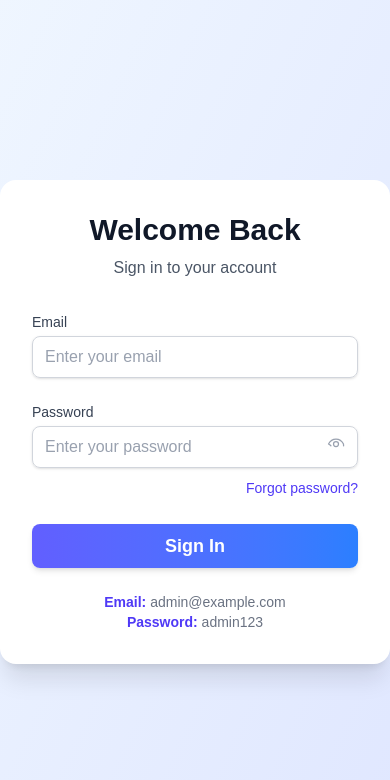
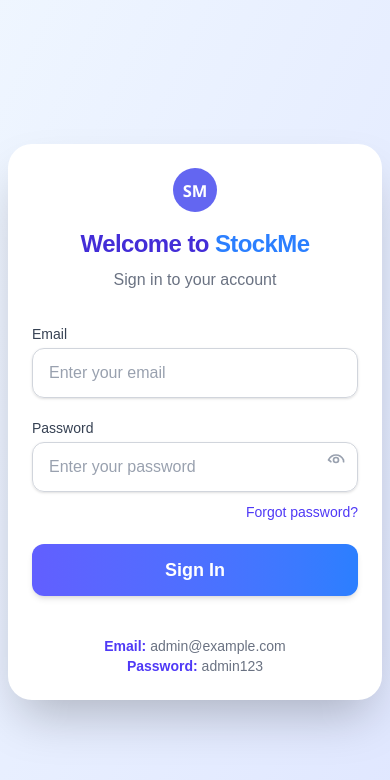
Before and after one commit to esmaelhussen/stock-managment-frontend, a Next.js app: page /login in a window 390 px wide. Shown: the top 780 px of the page. Built offline with nearby package versions, Linux system fonts and the light colour scheme; no server answers.

Commit message:
login responsive

```diff
--- a/src/app/(auth)/login/page.tsx
+++ b/src/app/(auth)/login/page.tsx
@@ -49,14 +49,20 @@
   };
 
   return (
-    <div className="min-h-screen bg-gradient-to-br from-blue-50 to-indigo-100">
-      <div className="bg-white p-8 rounded-2xl shadow-xl w-full max-w-md md:max-w-xl md:p-17 md:min-h-[500px] animate-fade-in transition-all duration-300 fixed top-1/2 left-1/2 -translate-x-1/2 -translate-y-1/2 z-50">
-        <div className="text-center mb-8">
-          <h1 className="text-3xl font-bold text-gray-900">Welcome Back</h1>
-          <p className="text-gray-600 mt-2">Sign in to your account</p>
+  <div className="min-h-screen bg-gradient-to-br from-blue-50 to-indigo-100 flex items-center justify-center px-2 py-6">
+      <div className="w-full max-w-md bg-white rounded-3xl shadow-2xl p-6 md:p-10 animate-fade-in transition-all duration-300 flex flex-col gap-6">
+        <div className="flex flex-col items-center gap-2 mb-2">
+          <span className="inline-block mb-2">
+            <svg width="44" height="44" viewBox="0 0 48 48" fill="none" xmlns="http://www.w3.org/2000/svg">
+              <circle cx="24" cy="24" r="24" fill="#6366f1"/>
+              <text x="50%" y="55%" textAnchor="middle" fill="#fff" fontSize="18" fontFamily="Segoe UI, Arial, sans-serif" fontWeight="bold" dy=".3em">SM</text>
+            </svg>
+          </span>
+          <h1 className="text-2xl md:text-3xl font-bold text-indigo-700 tracking-tight">Welcome to <span className="text-blue-500">StockMe</span></h1>
+          <p className="text-gray-500 text-base md:text-lg">Sign in to your account</p>
         </div>
 
-        <form onSubmit={handleSubmit(onSubmit)} className="space-y-6">
+        <form onSubmit={handleSubmit(onSubmit)} className="flex flex-col gap-5">
           <Input
             label="Email"
             type="email"
@@ -64,7 +70,7 @@
             error={errors.email?.message}
             autoComplete="email"
             {...register("email")}
-            className="focus:ring-indigo-500 focus:border-indigo-500 transition-all duration-150"
+            className="focus:ring-indigo-500 focus:border-indigo-500 text-base md:text-lg py-3 px-4 rounded-xl"
           />
 
           <div className="relative group">
@@ -75,7 +81,7 @@
               error={errors.password?.message}
               autoComplete="current-password"
               {...register("password")}
-              className="pr-10 focus:ring-indigo-500 focus:border-indigo-500 transition-all duration-150"
+              className="pr-10 focus:ring-indigo-500 focus:border-indigo-500 text-base md:text-lg py-3 px-4 rounded-xl"
             />
             <button
               type="button"
@@ -111,6 +117,7 @@
                   <path
                     strokeLinecap="round"
                     strokeLinejoin="round"
+                    strokeWidth={2}
                     d="M15 12a3 3 0 11-6 0 3 3 0 016 0zm6.12 2.12A9.956 9.956 0 0121 12c-1.73-3.39-5.07-6-9-6-3.93 0-7.27 2.61-9 6a9.956 9.956 0 012.88 2.12"
                   />
                 </svg>
@@ -128,13 +135,13 @@
 
           <Button
             type="submit"
-            className="w-full shadow-md hover:scale-[1.04] active:scale-100 transition-transform duration-150 bg-gradient-to-r from-indigo-500 to-blue-500 text-white font-semibold text-lg py-2 rounded-lg cursor-pointer"
+            className="w-full shadow-md hover:scale-[1.04] active:scale-100 transition-transform duration-150 bg-gradient-to-r from-indigo-500 to-blue-500 text-white font-semibold text-lg py-3 rounded-xl cursor-pointer"
             loading={loading}
           >
             Sign In
           </Button>
           {loginError && (
-            <div className="mt-6 flex justify-center">
+            <div className="mt-4 flex justify-center">
               <div className="bg-red-50 border border-red-200 rounded-xl px-4 py-3 flex items-center gap-2 shadow-sm animate-fade-in">
                 <svg
                   className="w-5 h-5 text-red-500"
@@ -157,15 +164,10 @@
           )}
         </form>
 
-        <div className="mt-6 text-center">
+        <div className="mt-4 text-center">
           <p className="text-sm text-gray-500">
-            <span className="font-semibold text-indigo-600">Email:</span>{" "}
-            admin@example.com
-            <br />
-            <span className="font-semibold text-indigo-600">
-              Password:
-            </span>{" "}
-            admin123
+            <span className="font-semibold text-indigo-600">Email:</span> admin@example.com<br />
+            <span className="font-semibold text-indigo-600">Password:</span> admin123
           </p>
         </div>
       </div>
```
